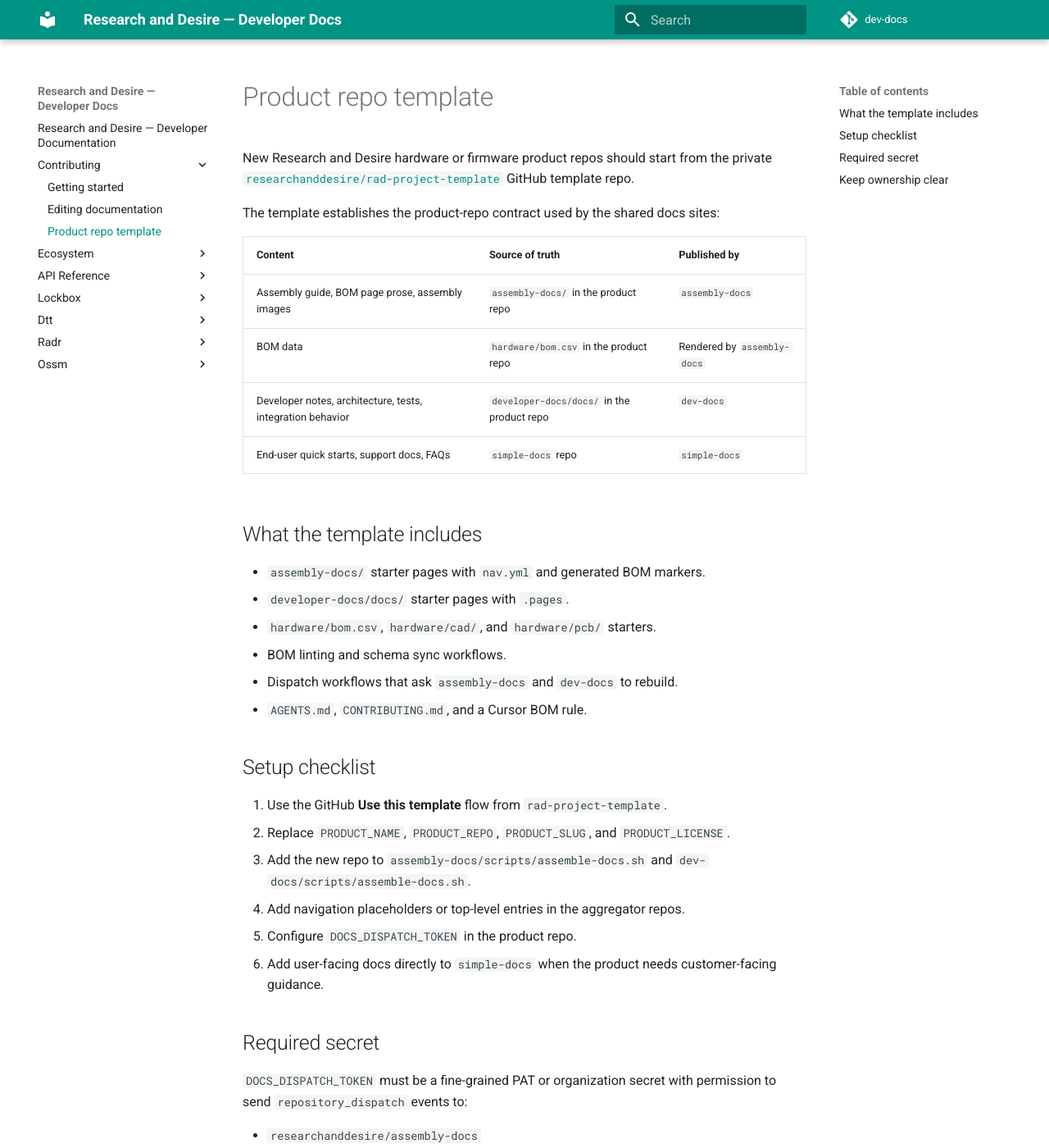
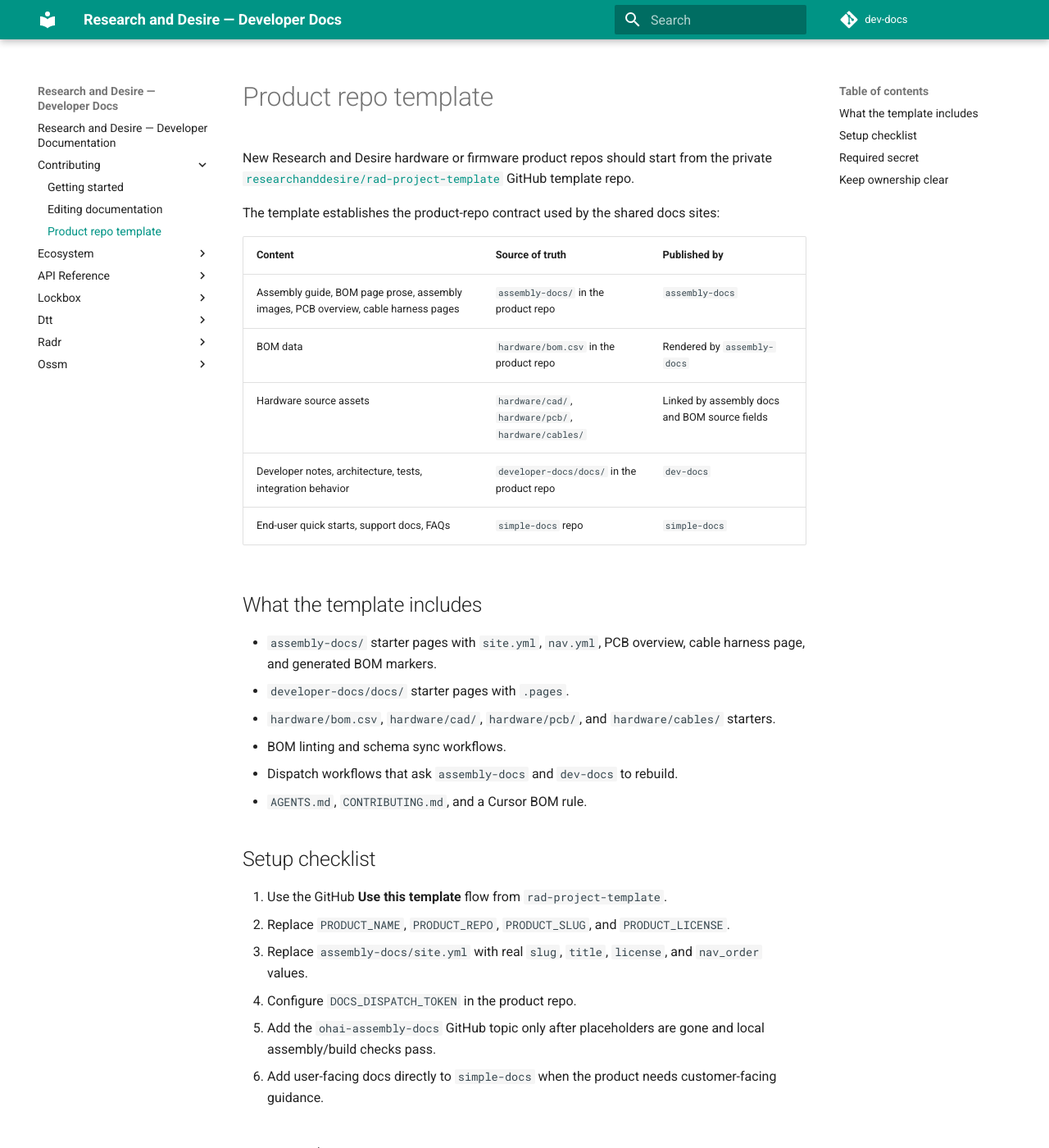
Before and after one commit to researchanddesire/dev-docs, an MkDocs documentation site: the page built from docs/contributing/product-repo-template.md, in a window 1280 px wide and 1400 px high. Shown: the whole window at 82% size. Built offline with MkDocs 1.6.1 and Material for MkDocs 9.7.7, drawn with Linux system fonts in a browser that asks for light colours; comment, search, counter and statistics services are not loaded; some of the changed text lies outside the part shown.

Commit message:
Document Ohai product template standard

```diff
--- a/docs/contributing/product-repo-template.md
+++ b/docs/contributing/product-repo-template.md
@@ -10,16 +10,19 @@ sites:
 
 | Content | Source of truth | Published by |
 | --- | --- | --- |
-| Assembly guide, BOM page prose, assembly images | `assembly-docs/` in the product repo | `assembly-docs` |
+| Assembly guide, BOM page prose, assembly images, PCB overview, cable harness pages | `assembly-docs/` in the product repo | `assembly-docs` |
 | BOM data | `hardware/bom.csv` in the product repo | Rendered by `assembly-docs` |
+| Hardware source assets | `hardware/cad/`, `hardware/pcb/`, `hardware/cables/` | Linked by assembly docs and BOM source fields |
 | Developer notes, architecture, tests, integration behavior | `developer-docs/docs/` in the product repo | `dev-docs` |
 | End-user quick starts, support docs, FAQs | `simple-docs` repo | `simple-docs` |
 
 ## What the template includes
 
-- `assembly-docs/` starter pages with `nav.yml` and generated BOM markers.
+- `assembly-docs/` starter pages with `site.yml`, `nav.yml`, PCB overview,
+  cable harness page, and generated BOM markers.
 - `developer-docs/docs/` starter pages with `.pages`.
-- `hardware/bom.csv`, `hardware/cad/`, and `hardware/pcb/` starters.
+- `hardware/bom.csv`, `hardware/cad/`, `hardware/pcb/`, and
+  `hardware/cables/` starters.
 - BOM linting and schema sync workflows.
 - Dispatch workflows that ask `assembly-docs` and `dev-docs` to rebuild.
 - `AGENTS.md`, `CONTRIBUTING.md`, and a Cursor BOM rule.
@@ -29,10 +32,11 @@ sites:
 1. Use the GitHub **Use this template** flow from `rad-project-template`.
 2. Replace `PRODUCT_NAME`, `PRODUCT_REPO`, `PRODUCT_SLUG`, and
    `PRODUCT_LICENSE`.
-3. Add the new repo to `assembly-docs/scripts/assemble-docs.sh` and
-   `dev-docs/scripts/assemble-docs.sh`.
-4. Add navigation placeholders or top-level entries in the aggregator repos.
-5. Configure `DOCS_DISPATCH_TOKEN` in the product repo.
+3. Replace `assembly-docs/site.yml` with real `slug`, `title`, `license`, and
+   `nav_order` values.
+4. Configure `DOCS_DISPATCH_TOKEN` in the product repo.
+5. Add the `ohai-assembly-docs` GitHub topic only after placeholders are gone
+   and local assembly/build checks pass.
 6. Add user-facing docs directly to `simple-docs` when the product needs
    customer-facing guidance.
 
@@ -52,3 +56,7 @@ cannot reliably start workflows in sibling repositories.
 The rendered BOM belongs only in the assembly docs site. Developer docs may
 document the BOM workflow and link to the BOM standard, but should not embed the
 rendered BOM table. User-facing instructions belong in `simple-docs`.
+
+Cable harnesses are product-level BOM assemblies. Detailed child cable BOMs
+belong to Wireviz output such as generated `.bom.tsv` artifacts linked from the
+assembly docs cable page.
```
